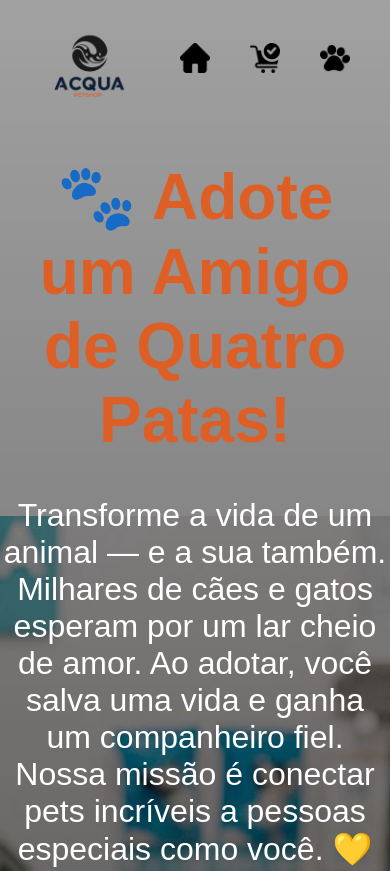
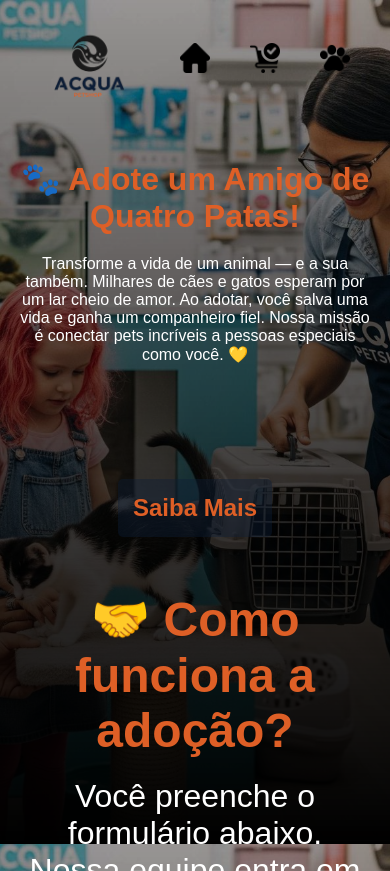
Before and after one commit to dev-victorsales/acqua-petshop, a plain HTML site: page form.html in a window 390 px wide. Shown: the top 871 px of the page. Drawn offline with Linux system fonts and the light colour scheme; a web font is replaced by a local one.

Commit message:
General Update #6
- Inicio da adição de responsividade com media query.

- Beginning to add responsiveness using media queries.

```diff
--- a/assets/estilos/style_form.css
+++ b/assets/estilos/style_form.css
@@ -154,7 +154,7 @@ form label {
   max-width: 400px;
   padding: 12px 16px;
   font-size: 16px;
-    font-family: 'Segoe UI', Tahoma, Geneva, Verdana, sans-serif;
+  font-family: "Segoe UI", Tahoma, Geneva, Verdana, sans-serif;
   color: #de5f26;
   background-color: #ffffff;
   border: 2px solid #dd9573;
@@ -171,13 +171,14 @@ form label {
 .button-submit {
   padding: 12px 24px;
   font-size: 16px;
-  font-family: 'Segoe UI', Tahoma, Geneva, Verdana, sans-serif;
+  font-family: "Segoe UI", Tahoma, Geneva, Verdana, sans-serif;
   color: #ffffff;
   background-color: #de5f26;
   border: 2px solid #de5f26;
   border-radius: 8px;
   cursor: pointer;
-  transition: background-color 0.3s ease, box-shadow 0.3s ease, transform 0.2s ease;
+  transition: background-color 0.3s ease, box-shadow 0.3s ease,
+    transform 0.2s ease;
 }
 
 .button-submit:hover {
@@ -202,7 +203,6 @@ form label {
   font-family: "Text Me One", sans-serif;
   padding: 30px;
   text-align: right;
-
 }
 #contact-child h1 {
   font-family: "Text Me One", sans-serif;
@@ -235,11 +235,32 @@ footer {
 footer a {
   text-decoration: none;
   color: white;
-
 }
 footer a:hover {
   text-decoration: underline;
   color: #de5f26;
-
 }
 /* ====== Footer Section ====== */
+
+/* ====== Media Queries ====== */
+
+@media (orientation: portrait) {
+  body {
+    background-image: linear-gradient(
+        to bottom,
+        rgba(0, 0, 0, 0.37),
+        rgb(0, 0, 0)
+      ),
+      url("../imagens/background-extra-portrait.jpg");
+    background-position: center center;
+    background-size: cover;
+    width: 100%;
+  }
+  .hero-section h1 {
+    font-size: 2em;
+  }
+  .hero-section p {
+  font-size: 1em;
+  padding: 20px;
+}
+}
--- a/form.html
+++ b/form.html
@@ -48,7 +48,7 @@
                         </p>
                         <p>
                             <label for="iAge"><strong>Idade:</strong></label>
-                            <input type="number" name="age" id="iAge" min="18" max="65" required class="input-text">
+                            <input type="number" name="age" id="iAge" min="18" max="85" required class="input-text">
                         </p>
                         <p>
                             <label for="iMail"><strong>E-Mail:</strong></label>
```
Also changed, not shown: assets/estilos/style.css (+12 -0 lines), assets/imagens/background-extra-portrait.jpg (added), assets/imagens/background-portrait.jpg (added). Lines whose indentation alone changed are shown as unchanged.
